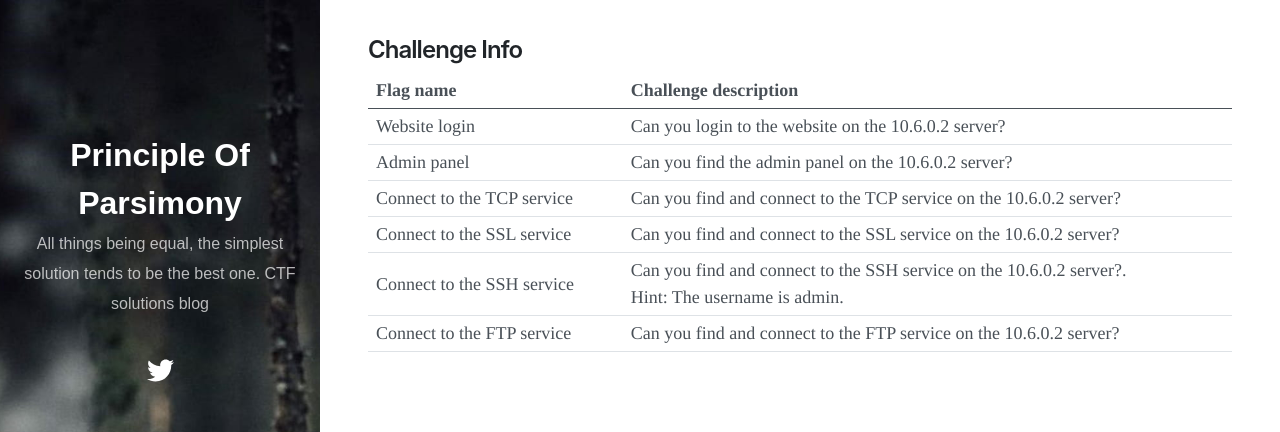
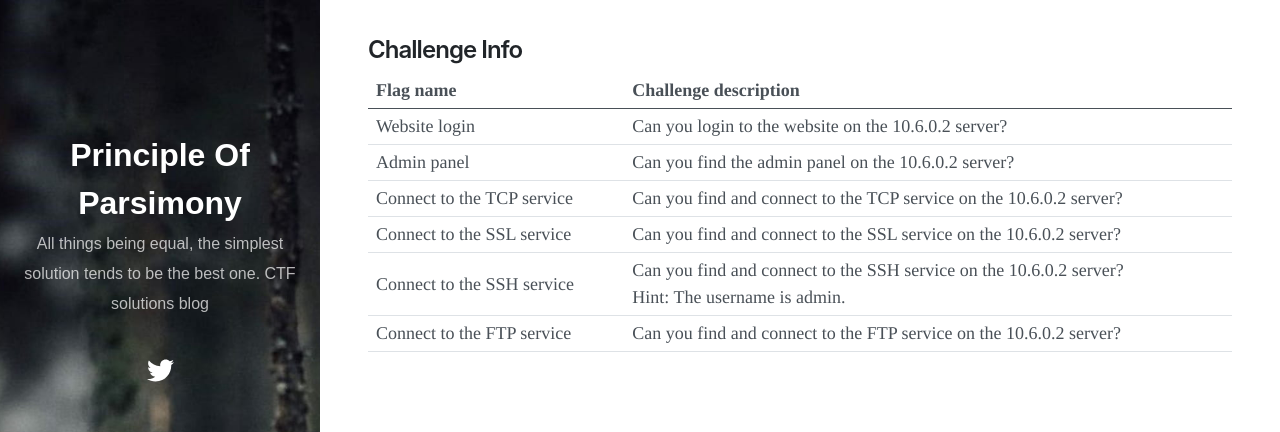
Before and after one commit to InfoSecGopNik/CTF, a Jekyll site: the page built from _posts/2025-07-12-starter-ctf-challenge.md, in a window 1280 px wide and 900 px high, scrolled down 333 px. Shown: the top 432 px of the window. Built offline with Jekyll 4.4.1, drawn with Linux system fonts in a browser that asks for light colours; nearby versions of some CDN libraries.

```diff
--- a/_posts/2025-07-12-starter-ctf-challenge.md
+++ b/_posts/2025-07-12-starter-ctf-challenge.md
@@ -36,7 +36,7 @@ date: 2025-07-12
     </tr>
         <tr>
       <td>Connect to the SSH service</td>
-      <td>Can you find and connect to the SSH service on the 10.6.0.2 server?.<br>
+      <td>Can you find and connect to the SSH service on the 10.6.0.2 server?<br>
         Hint: The username is admin.</td>
     </tr>
         <tr>
```
